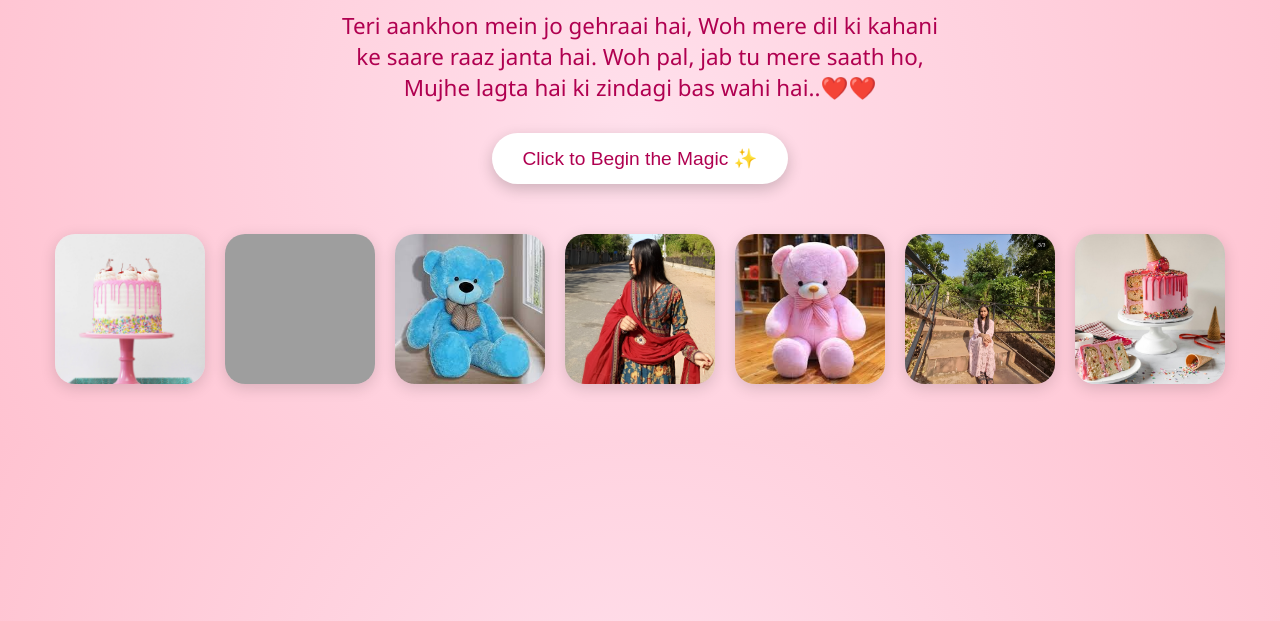
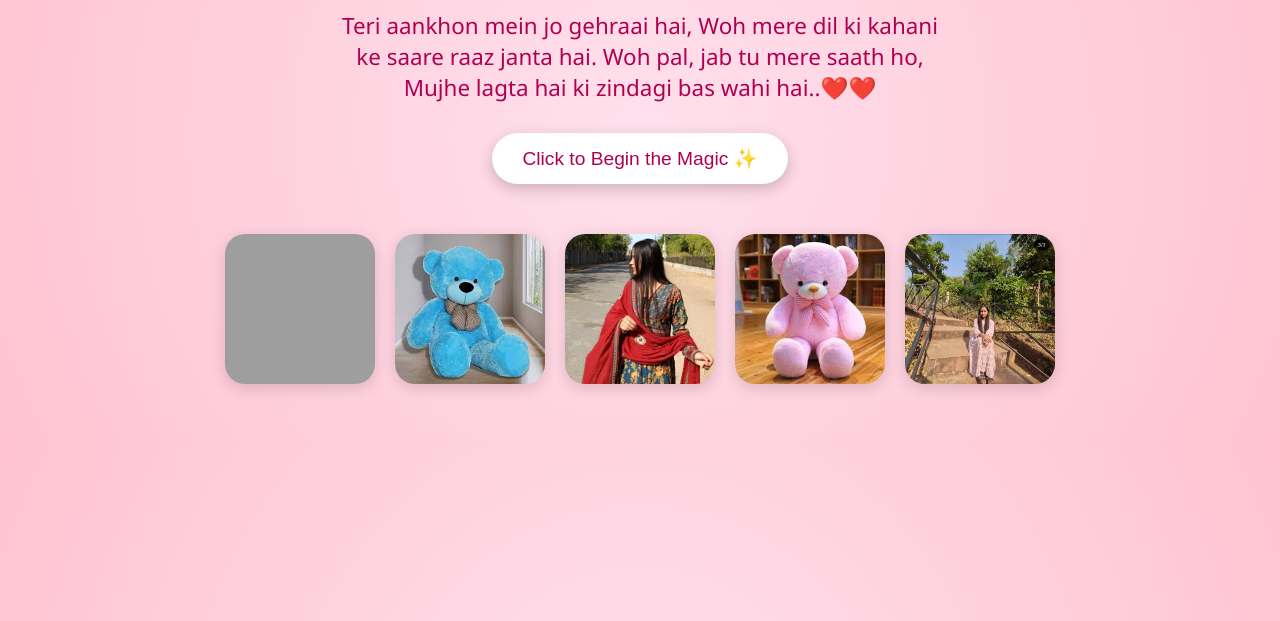
Before and after one commit to JAINISHHHH/BDAYZEELI, a plain HTML site: page index.html in a window 1280 px wide. Shown: the part 179-800 px from the top of the page. Drawn offline with Linux system fonts and the light colour scheme; grey boxes are pictures that could not be loaded.

Commit message:
Add files via upload

```diff
--- a/index.html
+++ b/index.html
@@ -39,13 +39,11 @@
 
 
     <div class="gallery">
-        <img src="images/memory1.jpg" alt="Memory 1" />
         <img src="images/photo1.jpg" alt="You 1" />
         <img src="images/memory2.jpeg" alt="Memory 2" />
         <img src="images/photo3.jpg" alt="You 2" />
         <img src="images/memory3.jpeg" alt="Memory 3" />
         <img src="images/photo2.jpg" alt="Us Together" />
-        <img src="images/memory4.jpg" alt="Memory 4" />
       </div>
 
   </div>
```
